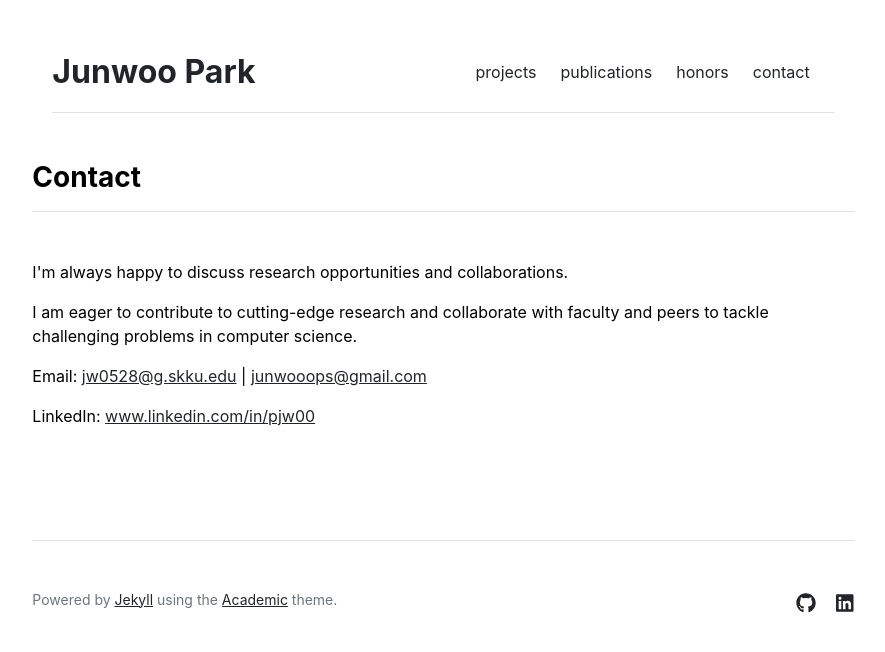
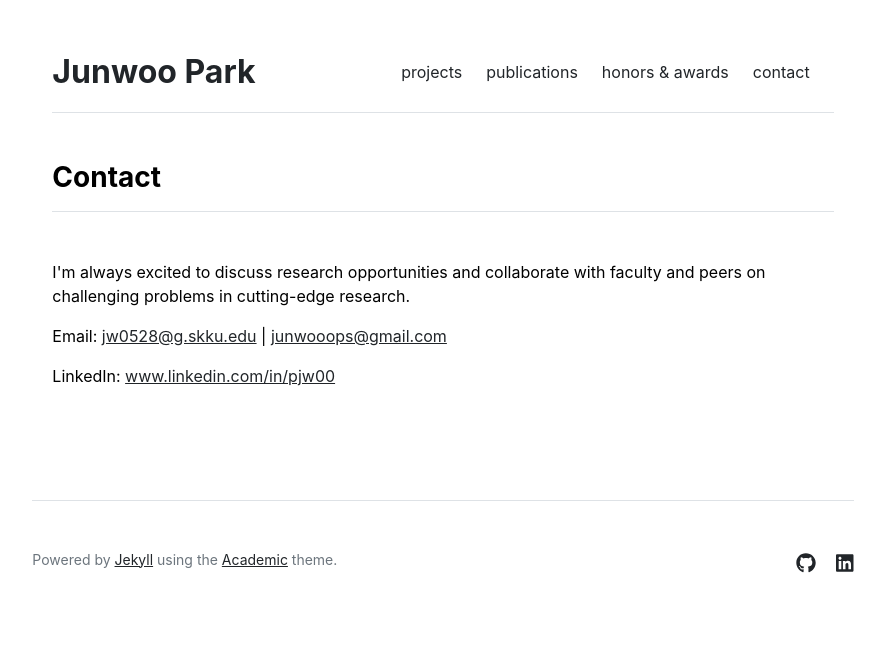
Before and after one commit to junwoop0/junwoop0.github.io, a Jekyll site: the page built from contact.md, in a window 1280 px wide. Shown: the top 652 px of the page, without its empty margins (197-1082 px from the left). Built offline with Jekyll 4.4.1, drawn with Linux system fonts in a browser that asks for light colours.

Commit message:
update profile

```diff
--- a/_data/settings.yml
+++ b/_data/settings.yml
@@ -1,7 +1,7 @@
 menu:
 - {name: 'projects', url: '/projects'}
 - {name: 'publications', url: '/publications'}
-- {name: 'honors', url: '/honors'}
+- {name: 'honors & awards', url: '/honors'}
 - {name: 'contact', url: '/contact'}
 
 social:
--- a/_includes/contact.html
+++ b/_includes/contact.html
@@ -1,11 +1,11 @@
+<div style="max-width: 1200px; margin: 0 auto; padding: 0 20px;">
   <div class="row g-5 mb-5">
     <div>
       <h3 class="fw-bold border-bottom pb-3 mb-5">Contact</h3>
       {% for contact in site.data.settings.contacts %}
       <div class="row g-5 mb-5">
         <div class="col-md-12">
-        <p>I'm always happy to discuss research opportunities and collaborations.</p>
-        <p>I am eager to contribute to cutting-edge research and collaborate with faculty and peers to tackle challenging problems in computer science.</p>
+          <p>I'm always excited to discuss research opportunities and collaborate with faculty and peers on challenging problems in cutting-edge research.</p>
           <p>Email: <a href="mailto:jw0528@g.skku.edu">jw0528@g.skku.edu</a> | <a href="mailto:junwooops@gmail.com">junwooops@gmail.com</a></p>
           <p>LinkedIn: <a href="https://www.linkedin.com/in/pjw00" target="_blank">www.linkedin.com/in/pjw00</a></p>
         </div>
@@ -13,3 +13,4 @@
       {% endfor %}
     </div>
   </div>
+</div>
--- a/_layouts/home.html
+++ b/_layouts/home.html
@@ -3,11 +3,11 @@ layout: default
 ---
 
 <div style="max-width: 1200px; margin: 0 auto; padding: 0 20px;">
-  <div class="row g-2 mb-5">
-    <div class="col-md-5">
+  <div class="d-flex flex-column flex-md-row mb-5" style="gap: 30px;">
+    <div style="flex-shrink: 0;">
       <img src="{{ site.github.url }}/assets/img/profile.jpeg" alt="Home" style="width: 100%; max-width: 300px; height: auto; max-height: 450px; object-fit: cover;">
     </div>
-    <div class="col-md-7 d-flex flex-column">
+    <div class="d-flex flex-column" style="flex-grow: 1;">
       {{ content }}
       <div class="mt-auto">
         <a href="{{ site.github.url }}/assets/cv.pdf" class="btn btn-outline-primary" download>Download CV</a>
```
Also changed, not shown: _includes/publications.html (+5 -3 lines), _layouts/cv.html (+5 -3 lines), _layouts/page.html (+6 -4 lines). Lines whose indentation alone changed are shown as unchanged.
